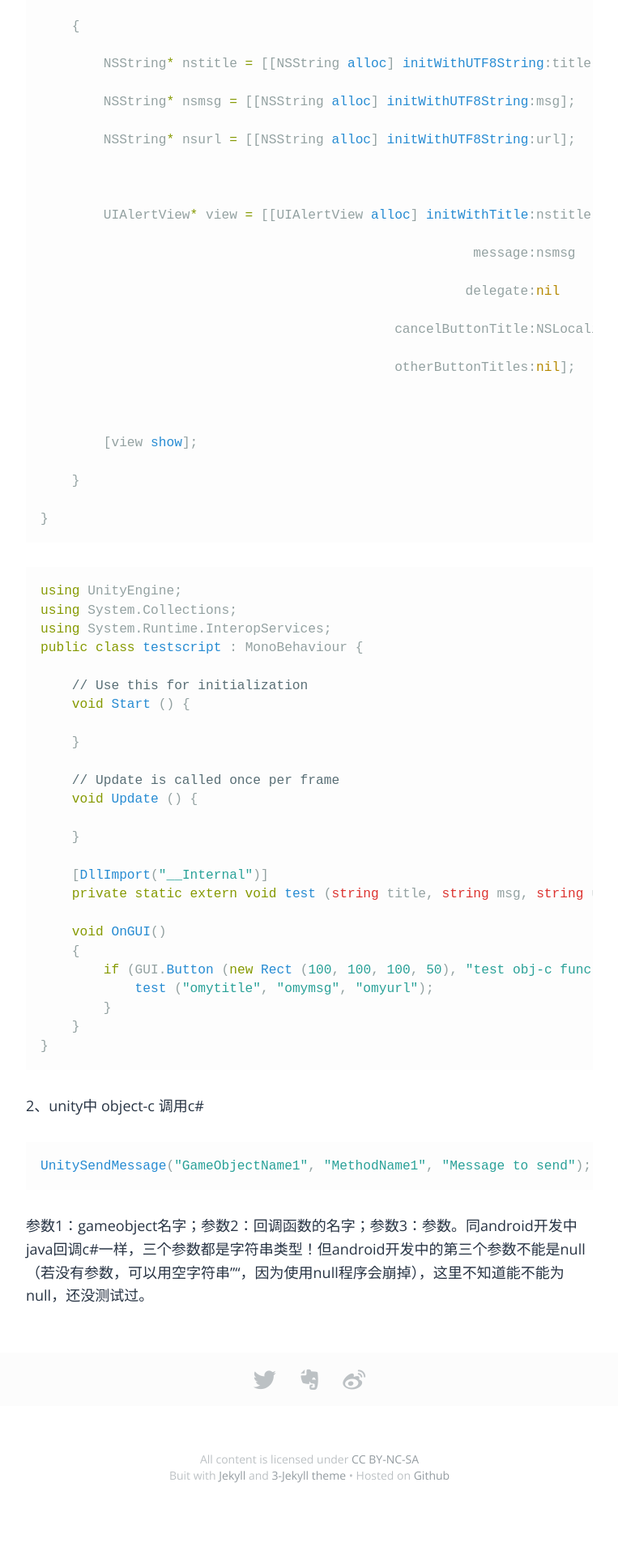
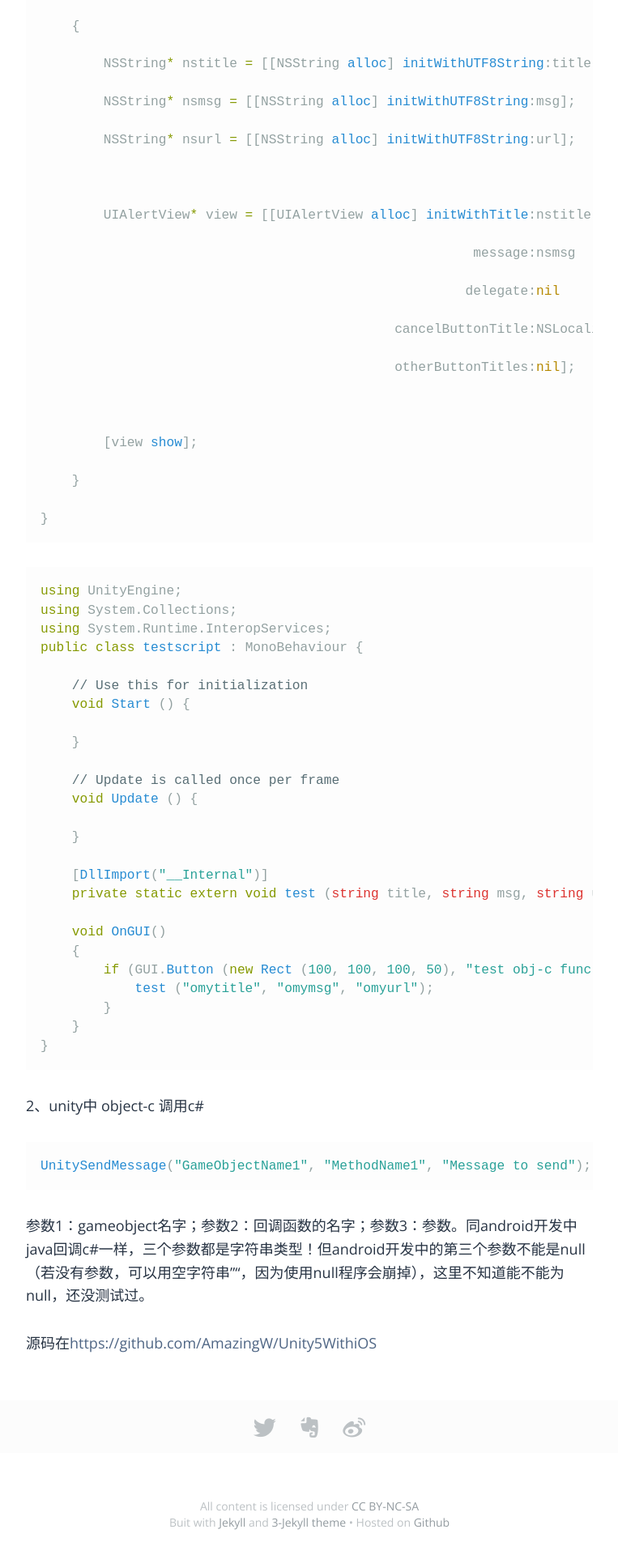
Before and after one commit to AmazingW/AmazingW.github.io, a Jekyll site: the page built from _posts/client_tech/2016-07-07-ios-commucate-with-unity.md, in a window 1280 px wide. Shown: the part 1610-3530 px from the top of the page at 81% size, without its empty margins (258-1021 px from the left). Built offline with Jekyll 4.4.1, drawn with Linux system fonts in a browser that asks for light colours; some web fonts are replaced; comment, search, counter and statistics services are not loaded.

Commit message:
commit change

````diff
--- a/_posts/client_tech/2016-07-07-ios-commucate-with-unity.md
+++ b/_posts/client_tech/2016-07-07-ios-commucate-with-unity.md
@@ -123,3 +123,5 @@ public class testscript : MonoBehaviour {
 UnitySendMessage("GameObjectName1", "MethodName1", "Message to send");
 ```
 参数1：gameobject名字；参数2：回调函数的名字；参数3：参数。同android开发中java回调c#一样，三个参数都是字符串类型！但android开发中的第三个参数不能是null（若没有参数，可以用空字符串""，因为使用null程序会崩掉），这里不知道能不能为null，还没测试过。
+
+源码在[https://github.com/AmazingW/Unity5WithiOS](https://github.com/AmazingW/Unity5WithiOS)
````
Also changed, not shown: _posts/client_tech/2016-07-07-add-unityview-in-native-iOS-app.md (+3 -0 lines).
